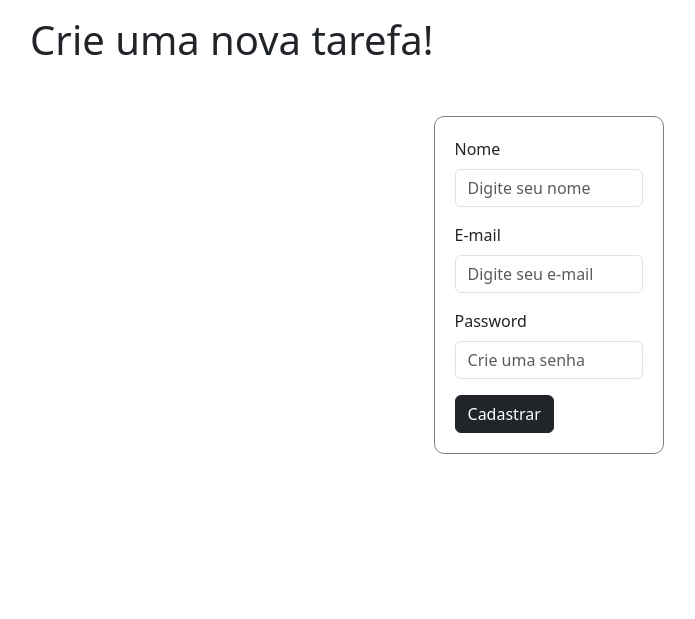
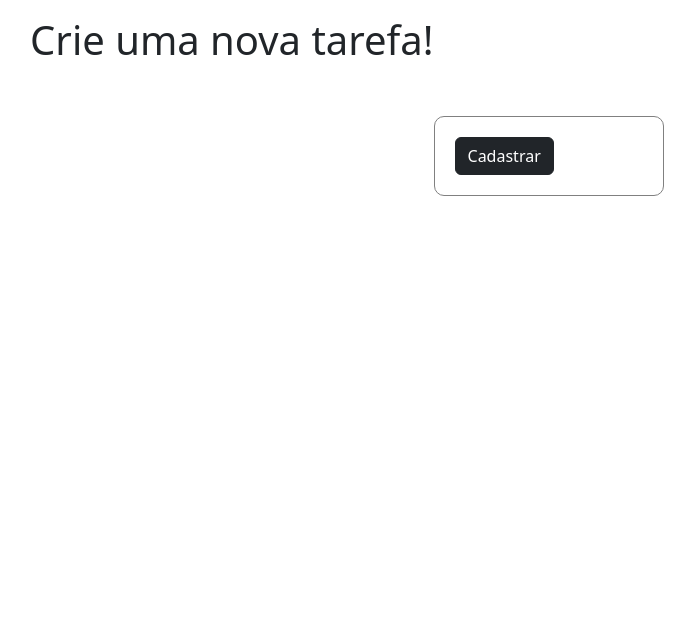
Before and after one commit to kzinge/mytasks, a Flask app: template mytasks/templates/pages/newtask.html in a window 1280 px wide. Shown: the part 58-677 px from the top of the page, without its empty margins (293-988 px from the left). Run offline with Flask 3, Linux system fonts and the light colour scheme; the template is opened without the code that fills it, so the values that code supplies are empty; some libraries are stand-ins or nearby versions.

Commit message:
Add files via upload
quase lá

```diff
--- a/mytasks/app.py
+++ b/mytasks/app.py
@@ -10,7 +10,7 @@ login_manager.init_app(app) #Configura app para trabalhar junto com flask-login
 
 #configurações necessárias para usar o mysql:
 app.config['MYSQL_USER'] = 'root'
-app.config['MYSQL_PASSWORD'] = ''
+app.config['MYSQL_PASSWORD'] = 'kauan123'
 app.config['MYSQL_DB'] = 'db_mytasks'
 app.config['MYSQL_CURSORCLASS'] = 'DictCursor'
 conexao = MySQL(app)
@@ -64,5 +64,14 @@ def login():
         return render_template('pages/login.html')
 
 @app.route('/inicio', methods = ['POST', 'GET'])
+@login_required
 def dash():
     return render_template('pages/dash.html')
+
+@app.route('/novatask', methods = ['POST', 'GET'])
+@login_required
+def newtask():
+    if request.method == 'GET':
+        return render_template('pages/newtask.html')
+    else:
+        pass
--- a/mytasks/models/__init__.py
+++ b/mytasks/models/__init__.py
@@ -8,8 +8,8 @@ app = Flask(__name__)
 conexao = MySQL(app)
 
 #configurações necessárias para usar o mysql:
-app.config['MYSQL_USER'] = 'root'
-app.config['MYSQL_PASSWORD'] = ''
+app.config['MYSQL_USER'] = 'kauan'
+app.config['MYSQL_PASSWORD'] = 'kauan123'
 app.config['MYSQL_DB'] = 'db_mytasks'
 app.config['MYSQL_CURSORCLASS'] = 'DictCursor'
 
--- a/mytasks/templates/pages/dash.html
+++ b/mytasks/templates/pages/dash.html
@@ -6,9 +6,11 @@ MyTasks
 
 {% block nav_bar %}
     <li><a href="{{url_for('dash')}}" class="btn btn-dark">Início</a></li>
-    <li><a href="{{url_for('register')}}" class="btn btn-outline-secondary">Nova Task</a></li>
+    <li><a href="{{url_for('newtask')}}" class="btn btn-outline-secondary">Nova Task</a></li>
     <li><a href="{{url_for('login')}}" class="btn btn-outline-secondary">Logout</a></li>
 {% endblock %}
+
+<h1>Olá, {{nome}}</h1>
 
 {% block conteudo %}
 
--- a/mytasks/templates/pages/newtask.html
+++ b/mytasks/templates/pages/newtask.html
@@ -14,18 +14,10 @@
     <div class="forms">
         <h1>Crie uma nova tarefa!</h1>
         <form class="form-dados" method="post" action="{{url_for('register')}}">
-            <div class="mb-3">
-                <label for="nome" class="form-label">Nome</label>
-                <input type="text" class="form-control" id="nome" name="nome"  placeholder="Digite seu nome" required>
+            <div id = 'nt-titulo'>
+
             </div>
-            <div class="mb-3">
-            <label for="email" class="form-label">E-mail</label>
-            <input type="email" class="form-control" id="email" name="email" placeholder="Digite seu e-mail" required>
-            </div>
-            <div class="mb-3">
-            <label for="senha" class="form-label">Password</label>
-            <input type="password" class="form-control" id="senha" name="senha" placeholder="Crie uma senha" required>
-            </div>
+
             <button type="submit" class="btn btn-dark">Cadastrar</button>
       </form>
       {% with avisos = get_flashed_messages() %}
```
